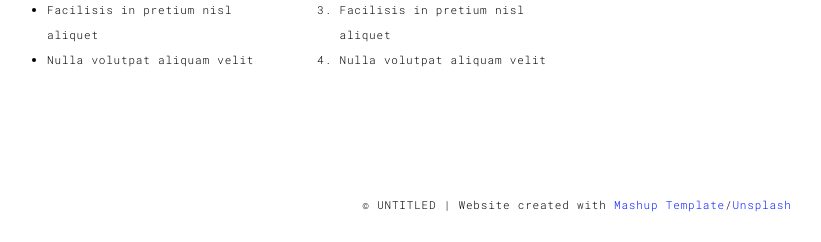
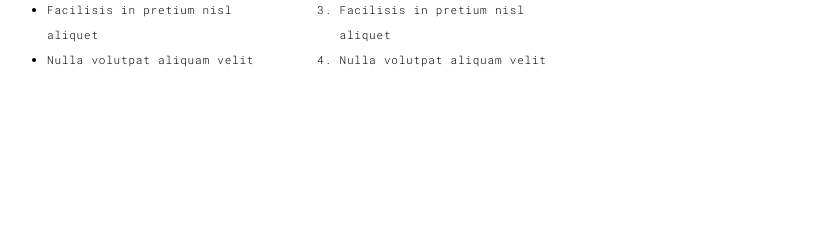
Before and after one commit to bpugh27/Portfo, a Flask app: page /components.html in a window 1280 px wide. Shown: the part 1257-1499 px from the top of the page, without its empty margins (63-884 px from the left). After the commit the page ends 1459 px from the top, so only its background shows below. Run offline with Flask 3, Linux system fonts and the light colour scheme; some libraries are stand-ins or nearby versions.

Commit message:
Update components.html

```diff
--- a/templates/components.html
+++ b/templates/components.html
@@ -227,7 +227,7 @@
   </div>
 </div>
 
-<footer class="footer-container text-center">
+<footer class="footer-container text-center", hidden="hidden">
   <div class="container">
     <div class="row">
       <div class="col-xs-12">
```
